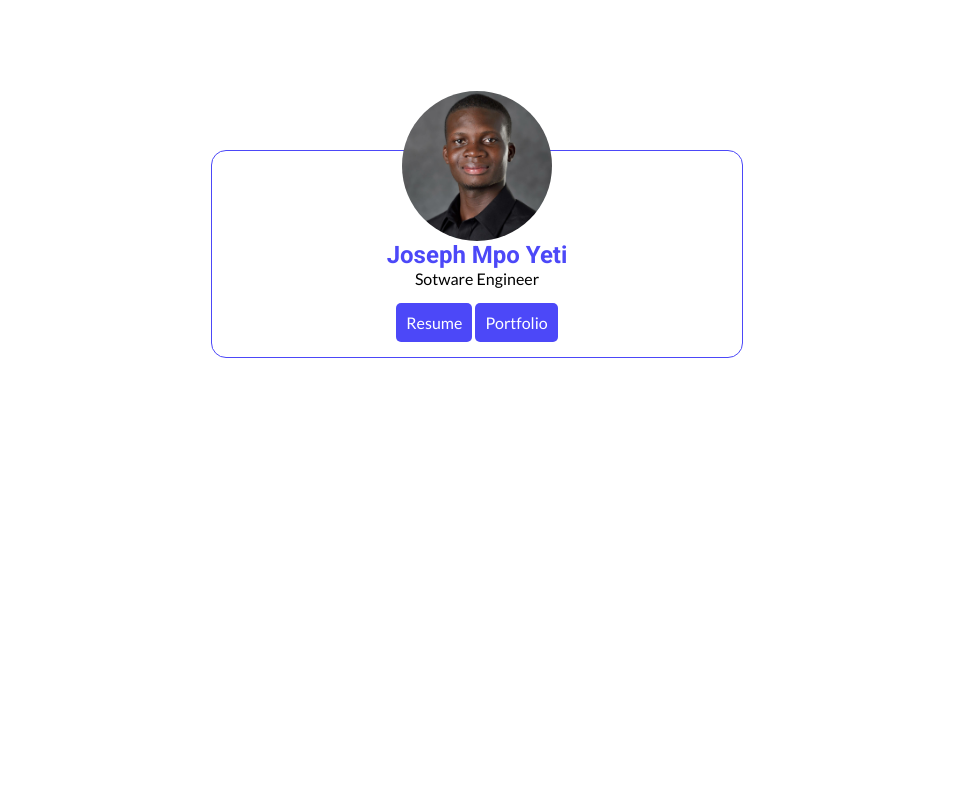
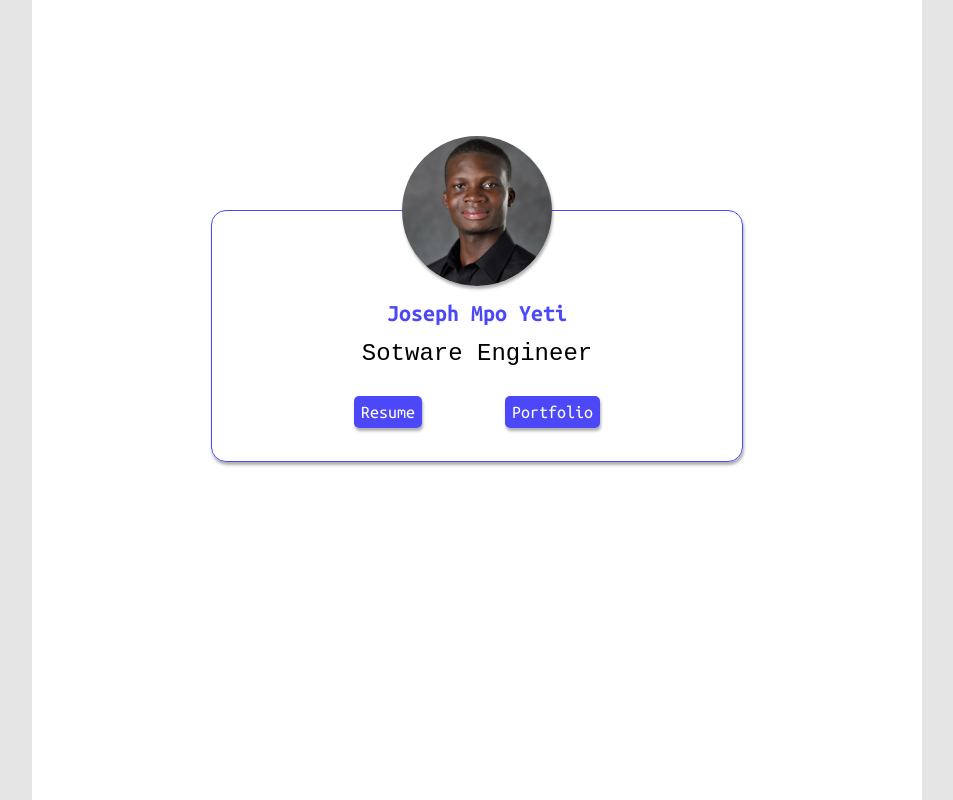
Before and after one commit to joseph-mpo-yeti/mi349_final, a plain HTML site: page index.html in a window 1280 px wide. Shown: the whole page, without its empty margins (163-1116 px from the left). Drawn offline with nearby package versions, Linux system fonts and the light colour scheme.

Commit message:
Updated index

```diff
--- a/style.css
+++ b/style.css
@@ -1,10 +1,20 @@
-@import url('https://fonts.googleapis.com/css2?family=Lato:wght@300;400;700;900&family=Roboto:wght@300;400;500;700;900&display=swap');
+@import url('https://fonts.googleapis.com/css2?family=Lato:wght@300;400;700;900&family=Roboto:wght@300;400;500;700;900&family=Ubuntu+Mono:wght@400;700&display=swap');
 
 body {
     font-family: 'Lato', sans-serif;
     box-sizing: border-box;
     margin: 0;
     padding: 0;
+    background-color: #E5E5E5;
+}
+
+main {
+    padding-top: 150px;
+    max-width: 890px;
+    background-color: #ffffff;
+    width: 95%;
+    height: calc(100vh - 150px);
+    margin: 0 auto;
 }
 
 h1, h2, h3, h4, h5, h5 {
@@ -23,11 +33,24 @@ p {
     text-align: center;
     padding: 15px;
     max-width: 500px;
-    margin: 50px auto;
-    margin-top: 150px;
+    margin: 60px auto;
     border-radius: 15px;
     border: 1px solid #4C48F8;
     box-shadow: 1px;
+    box-shadow: 1px 3px 3px 0 #00000050;
+    padding-bottom: 30px;
+}
+
+.name {
+    margin: 5px auto;
+    margin-top: 15px;
+    font-family: 'Ubuntu Mono', monospace;
+}
+
+.title {
+    font-family: monospace;
+    font-size: 1.5rem;
+    padding: 10px 0;
 }
 
 .card img {
@@ -37,7 +60,8 @@ p {
     position: relative;
     margin: 0 auto;
     display: block;
-    margin-top: -75px;
+    margin-top: -90px;
+    box-shadow: 1px 3px 3px 0 #00000050;
 }
 
 .link-buttons {
@@ -46,9 +70,13 @@ p {
 }
 
 .link-button {
+    font-family: 'Ubuntu Mono', monospace;
     text-decoration: none;
     border-radius: 5px;
     color: #ffffff;
+    font-size: large;
     background-color: #4C48F8;
-    padding: 10px;
+    padding: 7px;
+    margin: 10px 40px;
+    box-shadow: 1px 3px 3px 0 #00000050;
 }
```
